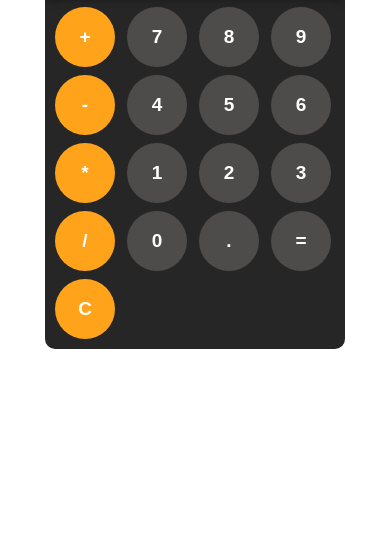
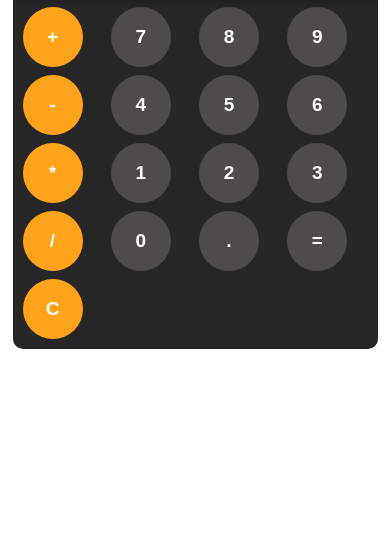
Before and after one commit to psathwik-AIML/Calculator, a plain HTML site: page index.html in a window 390 px wide. Shown: the part 311-844 px from the top of the page. Drawn offline with Linux system fonts and the light colour scheme.

Commit message:
Update style.css

```diff
--- a/style.css
+++ b/style.css
@@ -76,7 +76,7 @@ button:active{
 @media (max-width:768px){
     .calculator{
         width:100%;
-        max-width:300px;
+        max-width:365px;
     }
     button{
         width:60px;
```
